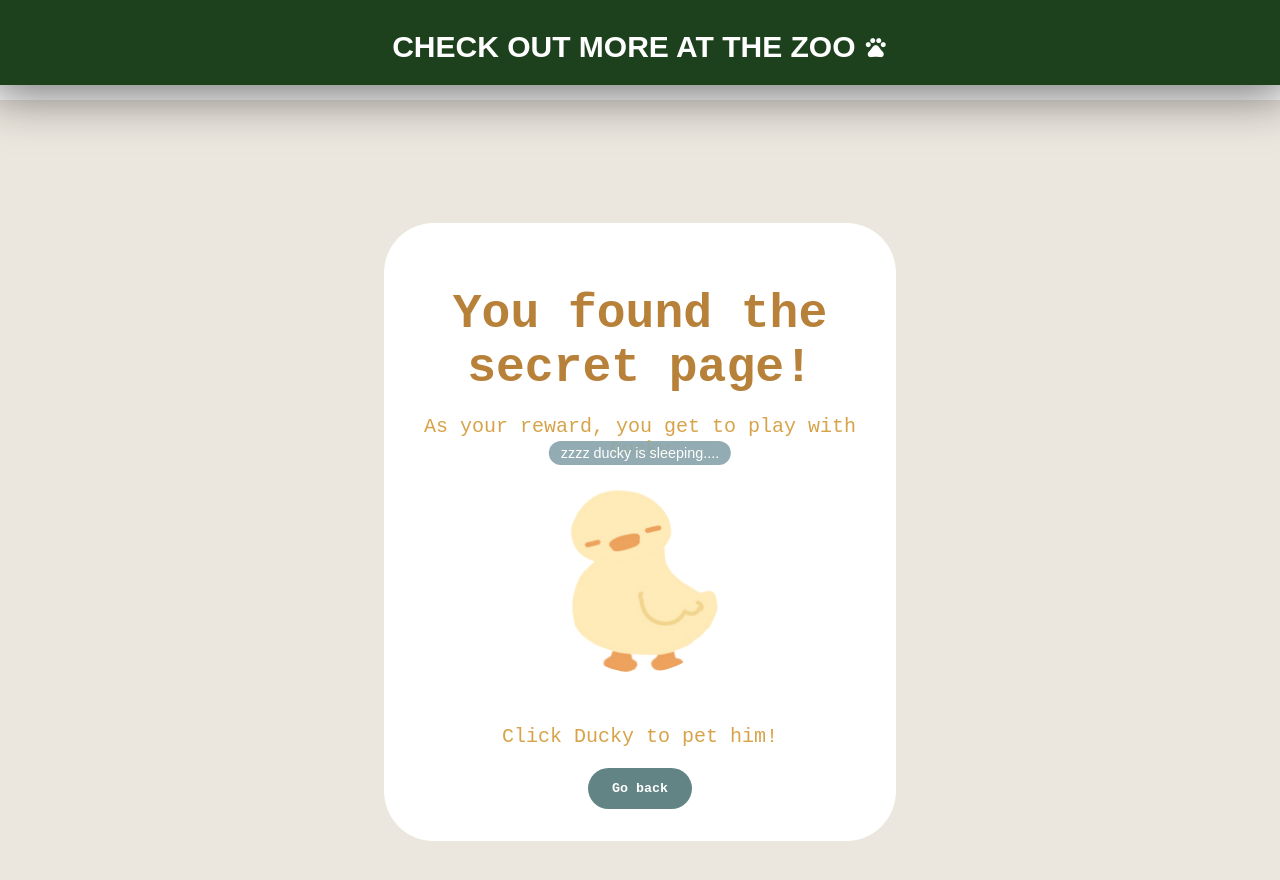
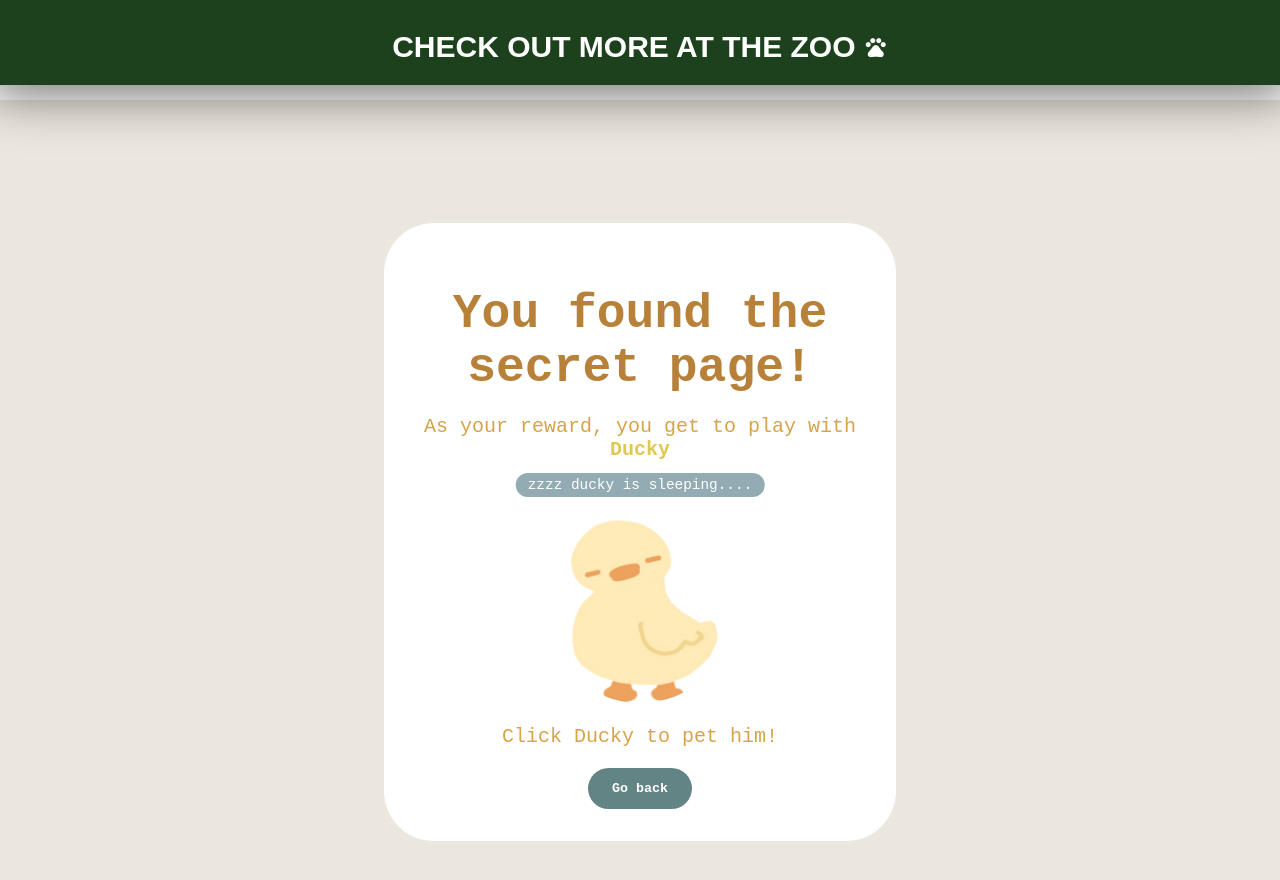
Before and after one commit to applepieeeeee/zoo_ducks, a SvelteKit app in the folder my-app/: page /secret-page in a window 1280 px wide. Shown: the top 880 px of the page. Built offline with nearby package versions, Linux system fonts and the light colour scheme; a web font is replaced by a local one.

Commit message:
was having errors with drag,

```diff
--- a/my-app/src/routes/secret-page/+page.svelte
+++ b/my-app/src/routes/secret-page/+page.svelte
@@ -10,6 +10,16 @@
         love: "/love.png",
         body: "/body.png"
     }
+
+    /*
+    Note:
+        default is the default face for ducky
+        sleep is if you don't interact with it for 5 seconds
+        WHAT is a random event that happens every minute
+        joy is when you pet ducky
+        love is when you pet it more than 5 times in a row
+        body is just the body of the duck
+    */
 
     let currentFaceSrc = DUCK_IMAGES.default;
     let duckMessage = "play with ducky!";
@@ -82,7 +92,7 @@
 
         petCount++;
 
-        if (petCount >= 10){
+        if (petCount >= 5){
             updateFace(DUCK_IMAGES.love);
             updateMessage("ducky loves u sm");
             petCount = 0;
@@ -94,6 +104,7 @@
                 updateMessage("play with ducky!");
             }, 1800);
         }
+
     }
 
     function goBack(){
@@ -118,6 +129,10 @@
     }
 
 </script>
+
+<svelte:head>
+    <title> Ducky's Secret Page !! </title>
+</svelte:head>
 
 <style>
     @import url('https://fonts.googleapis.com/css2?family=Ballet&display=swap');
@@ -203,10 +218,10 @@
     .duck-image{
         position: absolute;
 
-        top:0;
-        left:0;
-        width:100%;
-        height:100%;
+        top: 30px;
+        left: 0;
+        width: 100%;
+        height: 100%;
 
         object-fit:contain;
         border-radius: 8000px;
@@ -214,7 +229,7 @@
     }
 
     .duck-face{
-        top:0%;
+        top: 30px;
         left: 0%;
         width: 100%;
         height: 100%;
@@ -225,6 +240,8 @@
         position: absolute;
         top: -2.5rem;
         background-color: #8ea8af;
+
+        font-family: 'Google Sans Code', monospace;
 
         color: #fff;
         font-size: 0.9rem;
@@ -238,6 +255,8 @@
         transform: translateX(-50%);
         left: 50%;
 
+        margin-top: 2rem;
+        margin-bottom: 2px;
     }
 
     .go-back-button {
@@ -258,6 +277,7 @@
 
     .go-back-button:hover{
         background-color: #475c65;
+        transform: scale(1.05);
     }
 
     .go-back-button:active{
```
